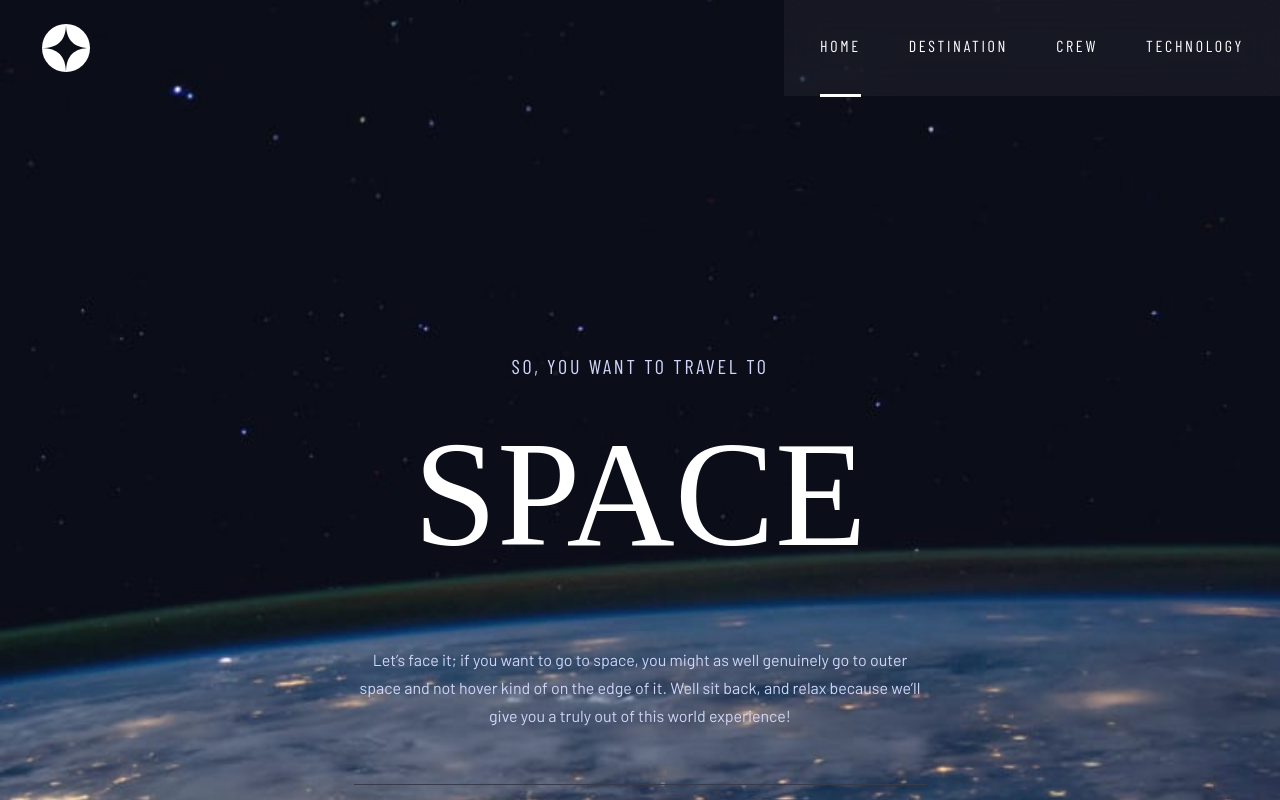
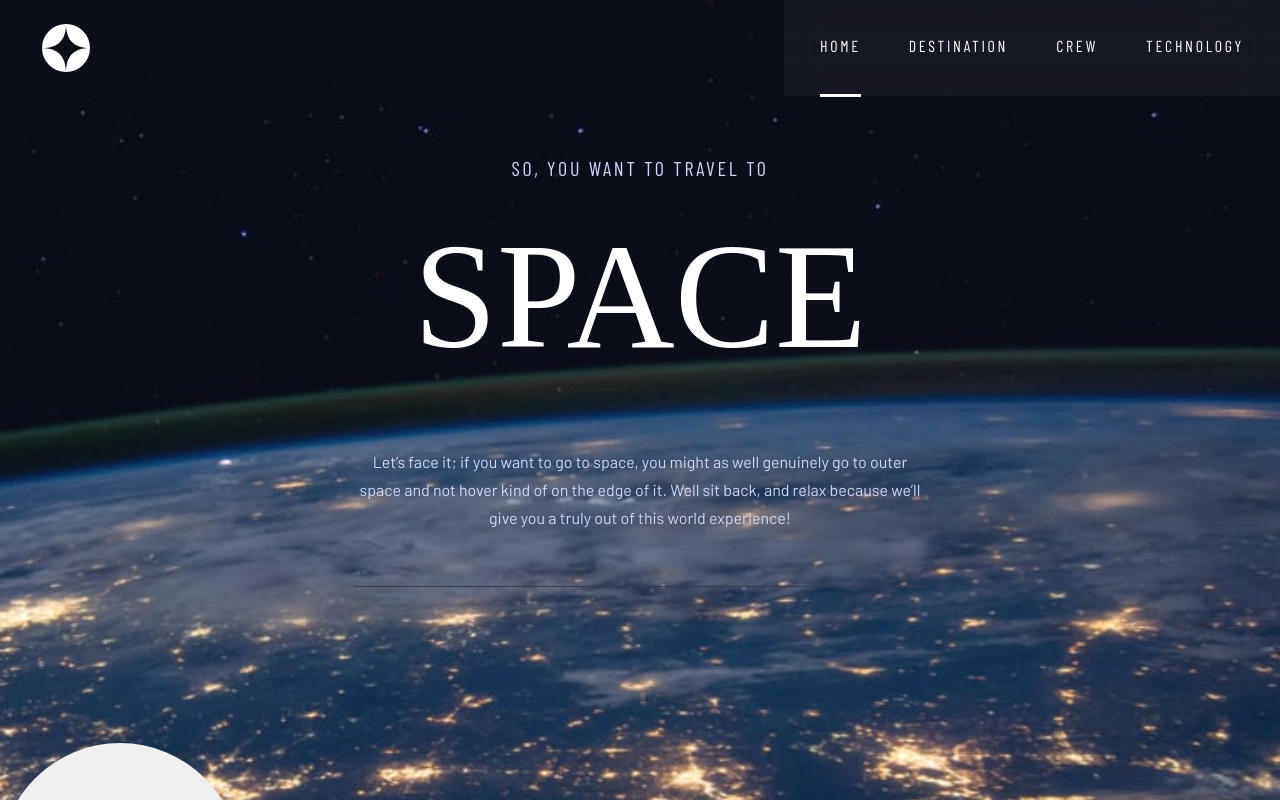
Before and after one commit to zttlmnn/space-tourism-multi-page, a React (Create React App) app: page / in a window 1280 px wide. Shown: the top 800 px of the page. Built offline with nearby package versions, Linux system fonts and the light colour scheme; a web font is replaced by a local one.

Commit message:
preparing state-management

```diff
--- /dev/null
+++ b/src/components/Utilities/Grid.module.scss
@@ -0,0 +1,18 @@
+@import '../../index.scss';
+
+.grid-container {
+  margin: 0 auto;
+
+
+  @media (min-width: $bp-tablet) {
+    display: grid;
+    grid-template-rows: repeat(4, auto);
+/*       max-width: 57.3rem;    */
+  }
+
+  @media (min-width: $bp-desktop) {
+    grid-template-rows: repeat(3, auto);
+    grid-template-columns: repeat(2, auto);
+    max-width: 110rem;
+  }
+}
--- /dev/null
+++ b/src/components/Utilities/Grid.tsx
@@ -0,0 +1,12 @@
+import React, { FC } from 'react'
+import styles from './Grid.module.scss';
+
+const Grid: FC = (props) => {
+  return (
+    <div className={styles['grid-container']}>
+      {props.children}
+    </div>
+  )
+}
+
+export default Grid
--- a/src/components/Views/CrewView.tsx
+++ b/src/components/Views/CrewView.tsx
@@ -2,6 +2,7 @@ import { FC, useState } from "react";
 import { CrewData } from "../models/data-model";
 import Container from "../Utilities/Container";
 import Description from "../Utilities/Description";
+import Grid from "../Utilities/Grid";
 import Title from "../Utilities/Title";
 import styles from "./CrewView.module.scss";
 
@@ -19,7 +20,7 @@ const CrewView: FC<{ crewData: CrewData[] }> = (props) => {
 
   return (
     <Container className={styles["crew-view"]}>
-      <div className={styles["crew-view__grid-container"]}>
+      <Grid>
         <div className={styles["crew-view__grid-title"]}>
           <Title index="02" title="Meet your crew" />
         </div>
@@ -57,10 +58,9 @@ const CrewView: FC<{ crewData: CrewData[] }> = (props) => {
             <h3>{props.crewData[crew].role}</h3>
             <h1>{props.crewData[crew].name}</h1>
             <Description text={props.crewData[crew].bio} />
-
           </section>
         </div>
-        </div>
+        </Grid>
       </Container>
   );
 };
--- a/src/components/Views/DestinationView.tsx
+++ b/src/components/Views/DestinationView.tsx
@@ -5,6 +5,7 @@ import styles from "./DestinationView.module.scss";
 import Title from "../Utilities/Title";
 import Description from "../Utilities/Description";
 import Container from "../Utilities/Container";
+import Grid from "../Utilities/Grid";
 
 const DestinationView: FC<{ destinationsData: DestinationsData[] }> = (
   props
@@ -31,7 +32,7 @@ const DestinationView: FC<{ destinationsData: DestinationsData[] }> = (
 
   return (
     <Container className={styles["destination-view"]}>
-      <div className={styles["destination-view__flex-container"]}>
+      <Grid>
         <div className={styles["destination-view__flex-item"]}>
       <Title index="01" title="Pick your destination" />
 
@@ -93,7 +94,7 @@ const DestinationView: FC<{ destinationsData: DestinationsData[] }> = (
             </div>
           </section>
         </div>
-      </div>
+      </Grid>
     </Container>
   );
 };
--- a/src/components/Views/HomeView.module.scss
+++ b/src/components/Views/HomeView.module.scss
@@ -14,7 +14,7 @@
 
 
   }
-
+/*
   &__flex-container {
     max-width: 110rem;
     margin: 0 auto;
@@ -36,7 +36,7 @@
 
     }
   }
-
+ */
   h5 {
     margin: var(--base-unit) 0 calc(var(--base-unit) * 1.25);
     font-family: var(--ff-subheading-secondary);
--- a/src/components/Views/HomeView.tsx
+++ b/src/components/Views/HomeView.tsx
@@ -1,12 +1,13 @@
 import React from "react";
 import Container from "../Utilities/Container";
 import Description from "../Utilities/Description";
+import Grid from "../Utilities/Grid";
 import styles from "./HomeView.module.scss";
 
 const HomeView = () => {
   return (
     <Container className={styles["home-view"]}>
-      <div className={styles["home-view__flex-container"]}>
+      <Grid>
         <div className={styles["home-view__flex-item"]}>
           <h5>So, you want to travel to</h5>
           <h1>Space</h1>
@@ -20,7 +21,7 @@ const HomeView = () => {
         <div className={styles["home-view__flex-item"]}>
           <button>Explore</button>
         </div>
-      </div>
+      </Grid>
     </Container>
   );
 };
--- a/src/components/Views/TechnologyView.tsx
+++ b/src/components/Views/TechnologyView.tsx
@@ -5,6 +5,7 @@ import styles from "./TechnologyView.module.scss";
 import Title from "../Utilities/Title";
 import Description from "../Utilities/Description";
 import Container from "../Utilities/Container";
+import Grid from "../Utilities/Grid";
 
 const TechnologyView: FC<{ technologyData: TechnologyData[] }> = (props) => {
   const [technology, setTechnology] = useState<number>(0);
@@ -23,7 +24,7 @@ const TechnologyView: FC<{ technologyData: TechnologyData[] }> = (props) => {
 
   return (
     <Container className={styles["technology-view"]}>
-      <div className={styles["technology-view__grid-container"]}>
+      <Grid>
       <div className={styles["technology-view__grid-title"]}>
         <Title index="03" title="Space Launch 101" />
       </div>
@@ -72,7 +73,7 @@ const TechnologyView: FC<{ technologyData: TechnologyData[] }> = (props) => {
           <Description text={props.technologyData[technology].description} />
         </section>
       </div>
-      </div>
+      </Grid>
     </Container>
   );
 };
```
Also changed, not shown: src/components/Views/CrewView.module.scss (+4 -4 lines), src/components/Views/DestinationView.module.scss (+3 -4 lines), src/components/Views/TechnologyView.module.scss (+4 -8 lines).
